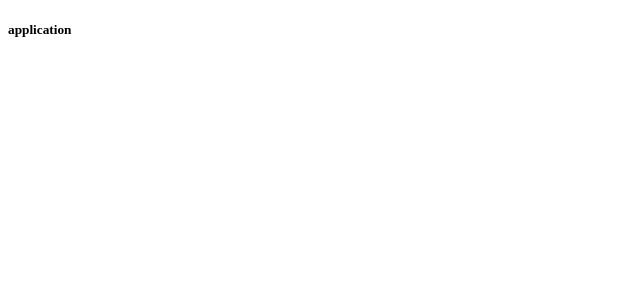
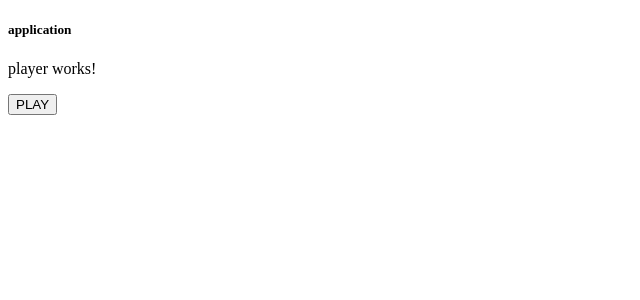
Before and after one commit to Yurii19/ang-ssr, an Angular app: page / in a window 1280 px wide. Shown: the top 300 px of the page, without its empty margins (0-640 px from the left). Built offline with nearby package versions, Linux system fonts and the light colour scheme.

Commit message:
chore: player connected

```diff
--- a/src/app/app.component.html
+++ b/src/app/app.component.html
@@ -1 +1,2 @@
 <h5>application</h5>
+<app-player></app-player>
--- a/src/app/app.component.ts
+++ b/src/app/app.component.ts
@@ -1,10 +1,11 @@
 import { Component } from '@angular/core';
 import { RouterOutlet } from '@angular/router';
+import { PlayerComponent } from './components/player/player.component';
 
 @Component({
   selector: 'app-root',
   standalone: true,
-  imports: [RouterOutlet],
+  imports: [RouterOutlet, PlayerComponent],
   templateUrl: './app.component.html',
   styleUrl: './app.component.scss'
 })
--- a/src/app/components/player/player.component.html
+++ b/src/app/components/player/player.component.html
@@ -1 +1,2 @@
 <p>player works!</p>
+<button>PLAY</button>
```
